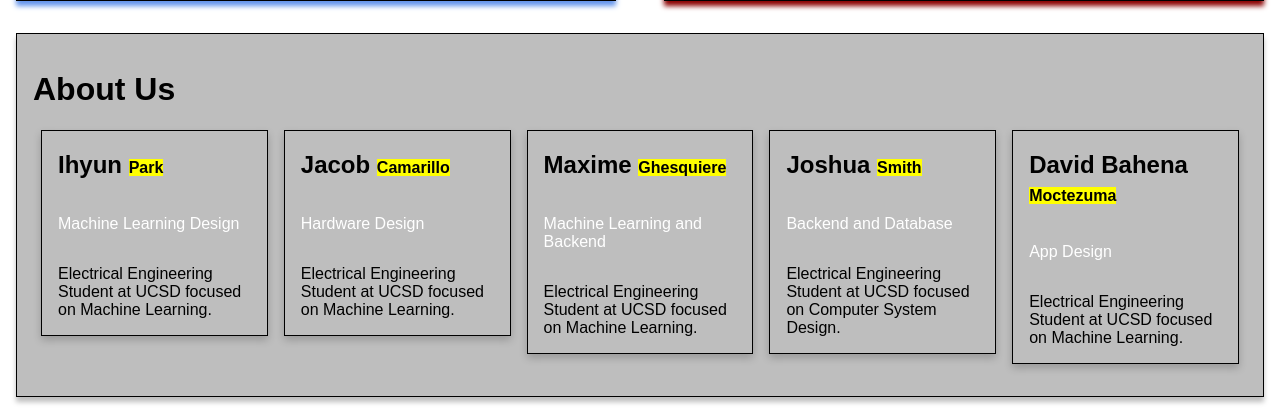
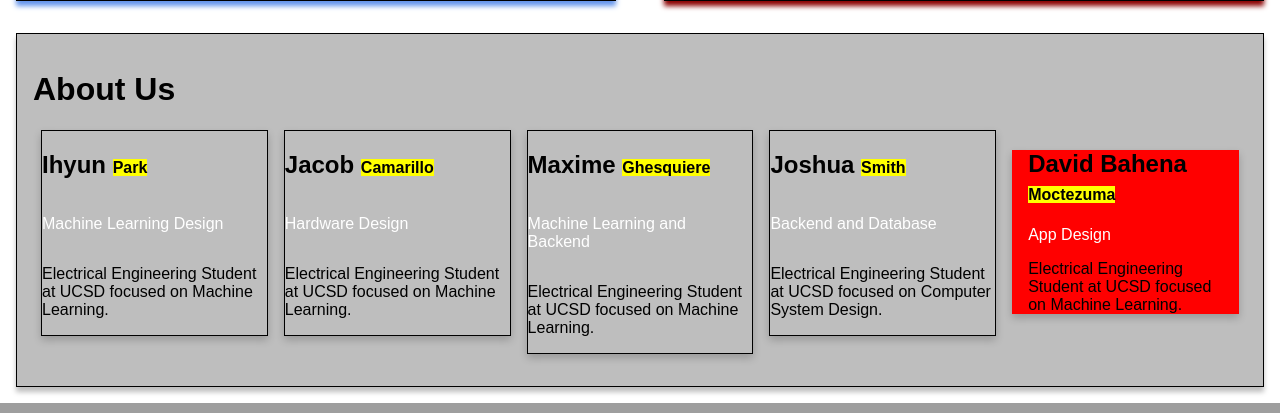
Before and after one commit to jas003ucsd/ECE140B_website, a Python web app: template web/src/templates/index.html in a window 1280 px wide. Shown: the part 1395-1808 px from the top of the page. Run offline with Jinja, Linux system fonts and the light colour scheme; the template is opened without the code that fills it, so the values that code supplies are empty.

Commit message:
update week 6

```diff
--- a/web/src/public/css/myStyleSheet.css
+++ b/web/src/public/css/myStyleSheet.css
@@ -182,8 +182,10 @@ section {
 }
 
 /* Some left and right padding inside the container */
-.container {
+.container1 {
   padding: 0 16px;
+  background: red;
+
 }
 
 /* Clear floats */
--- a/web/src/templates/index.html
+++ b/web/src/templates/index.html
@@ -132,7 +132,7 @@
       <div class="column">
         <div class="card">
     <!--      <img src="img4.jpg" alt="Joshua" style="width:100%">-->
-          <div class="container">
+          <div class="container1">
               <h2>David Bahena <mark class="lastName">Moctezuma</mark></h2>
             <p class="title">App Design</p>
             <p>Electrical Engineering Student at UCSD focused on Machine Learning.</p>
```
